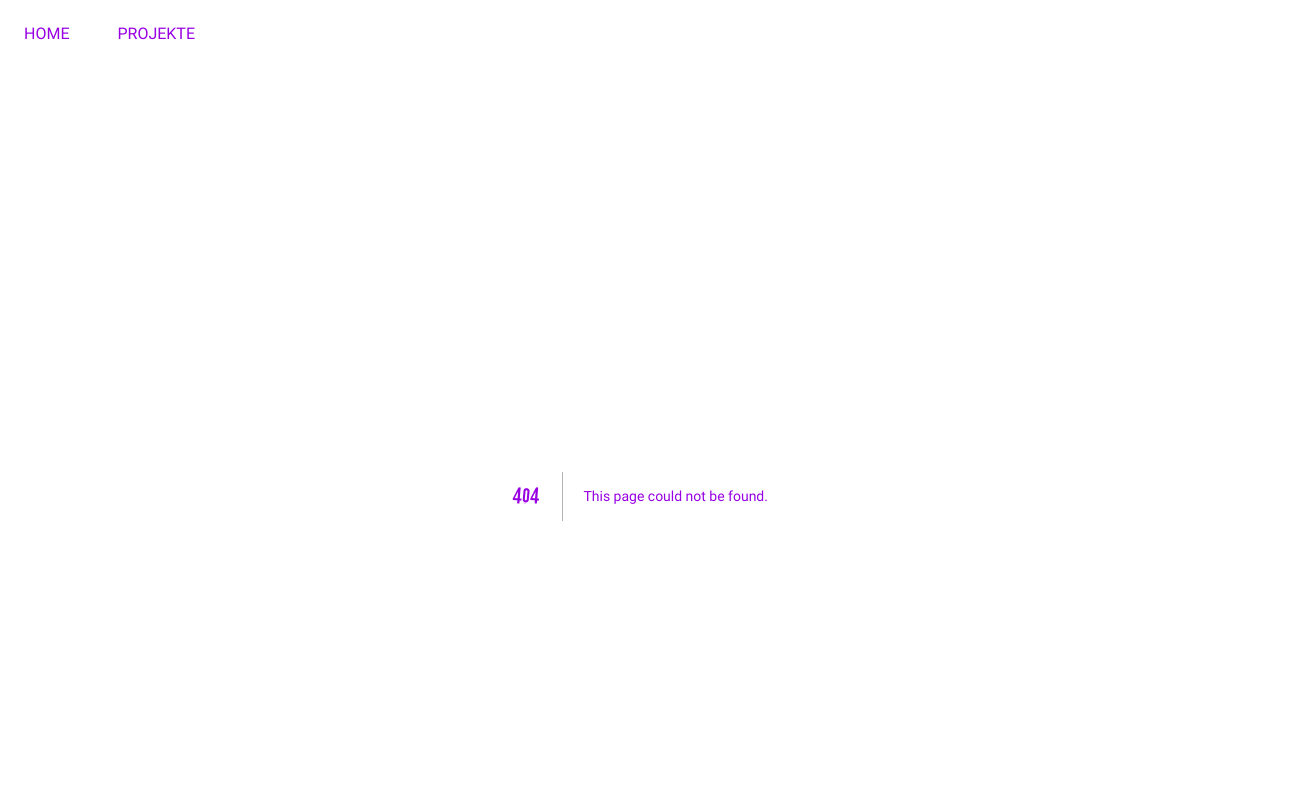
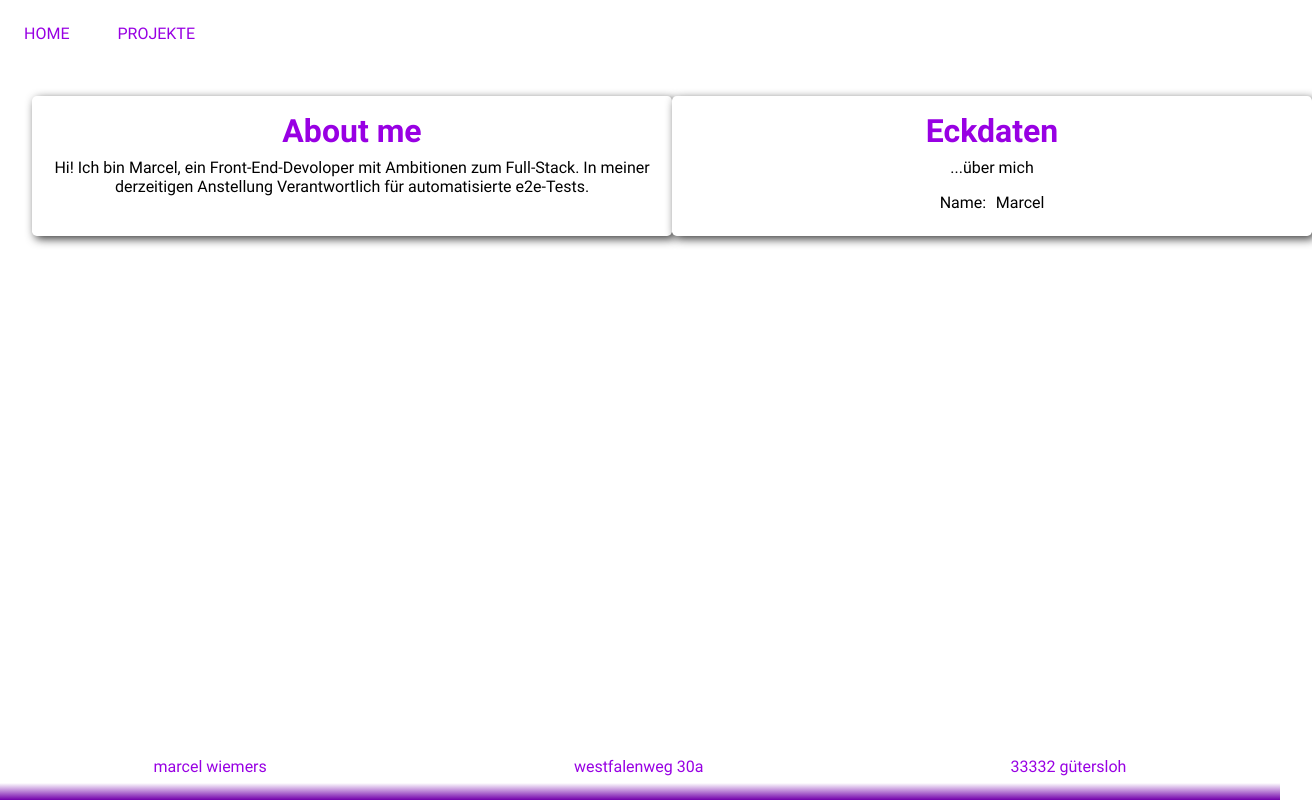
Before and after one commit to m-wiemers/klebauter, a Next.js app: page /about in a window 1280 px wide. Before the commit this address had no page. Shown: the top 800 px of the page, 1312 px wide, since content can reach past the window. Built offline with nearby package versions, Linux system fonts and the light colour scheme.

Commit message:
about page

```diff
--- a/components/Card.tsx
+++ b/components/Card.tsx
@@ -9,6 +9,7 @@ type Props = {
   button?: boolean;
   link?: string;
   linkText?: string;
+  children?: JSX.Element;
 };
 
 type StyleProps = {
@@ -20,7 +21,7 @@ const Wrapper = styled.div<StyleProps>`
   margin-bottom: 2.5rem;
   display: flex;
   justify-content: center;
-  ${({ Height }) => (Height ? `${heightTransOpen}` : `${heightTransClose}`)}
+  ${({ Height }) => (Height ? `${heightTransOpen}` : `${heightTransClose}`)};
 `;
 
 const InnerWrapper = styled.div`
@@ -88,6 +89,7 @@ const Card = ({
   button,
   link,
   linkText,
+  children,
 }: Props & StyleProps): JSX.Element => {
   const [open, setOpen] = useState<boolean>(false);
   const [rotate, setRotate] = useState<boolean>(false);
@@ -104,6 +106,7 @@ const Card = ({
         <TextWrapper>
           <p>{text}</p>
         </TextWrapper>
+        {children && <div>{children}</div>}
         <StyledLink href={link} target="_blank">
           {linkText}
         </StyledLink>
--- a/components/Footer.tsx
+++ b/components/Footer.tsx
@@ -42,7 +42,7 @@ const Footer = (): JSX.Element => {
       <InnerWrapper>
         <StyledP>marcel wiemers</StyledP>
         <StyledP>westfalenweg 30a</StyledP>
-        <StyledP>33332 Gütersloh</StyledP>
+        <StyledP>33332 gütersloh</StyledP>
       </InnerWrapper>
     </Wrapper>
   );
--- /dev/null
+++ b/pages/about.tsx
@@ -0,0 +1,40 @@
+import styled from 'styled-components';
+import Card from '../components/Card';
+
+const Wrapper = styled.div`
+  width: 100vw;
+  justify-content: center;
+`;
+
+const InnerWrapper = styled.div`
+  display: grid;
+  grid-template-columns: 50% 50%;
+  min-width: 50vw;
+`;
+
+const LifeWrapper = styled.div`
+  display: grid;
+  grid-template-columns: max-content 1fr;
+  width: 100%;
+`;
+
+const text =
+  'Hi! Ich bin Marcel, ein Front-End-Devoloper mit Ambitionen zum Full-Stack. In meiner derzeitigen Anstellung Verantwortlich für automatisierte e2e-Tests.';
+
+const About = () => {
+  return (
+    <Wrapper>
+      <InnerWrapper>
+        <Card headline="About me" text={text} />
+        <Card headline="Eckdaten" text="...über mich">
+          <LifeWrapper>
+            <p>Name:</p>
+            <p>Marcel</p>
+          </LifeWrapper>
+        </Card>
+      </InnerWrapper>
+    </Wrapper>
+  );
+};
+
+export default About;
```
Also changed, not shown: 1 other file (tests, documents, lock files or other folders).
